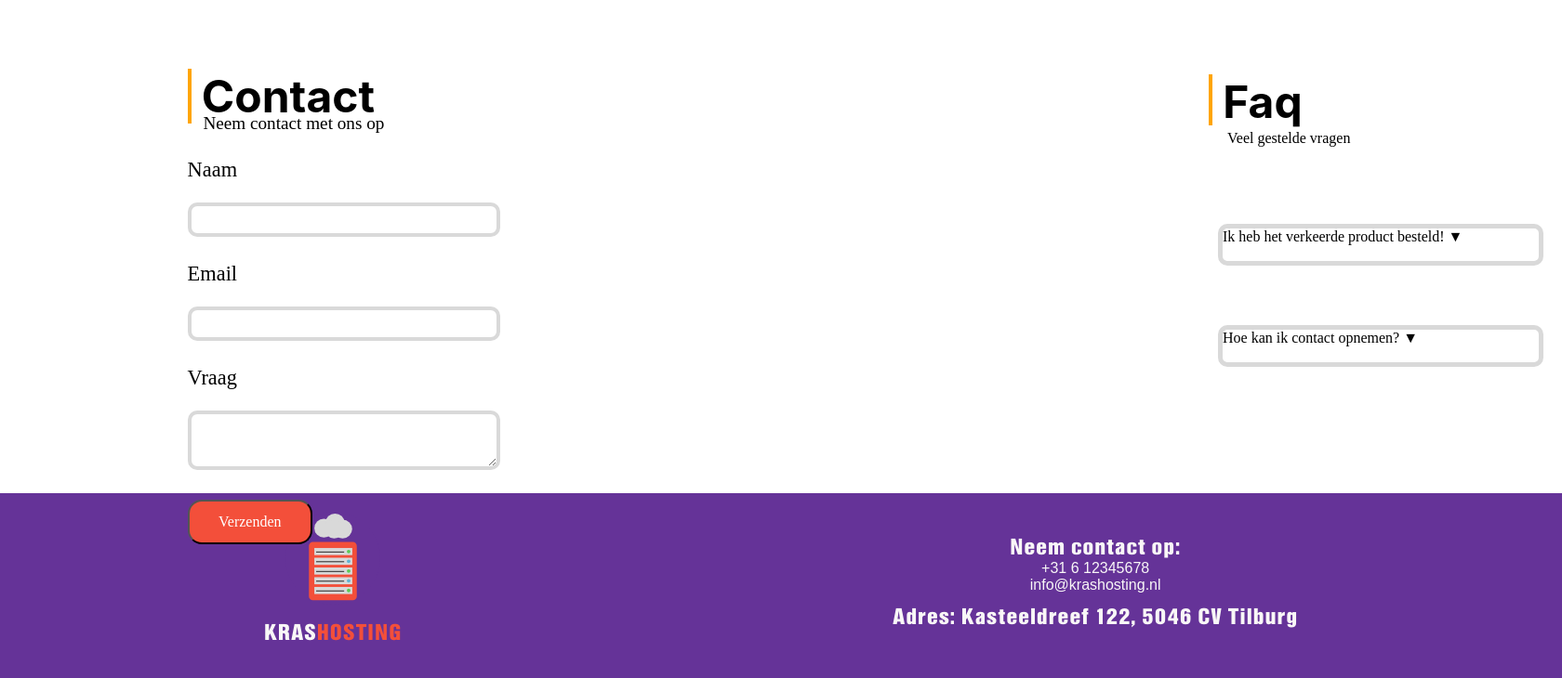
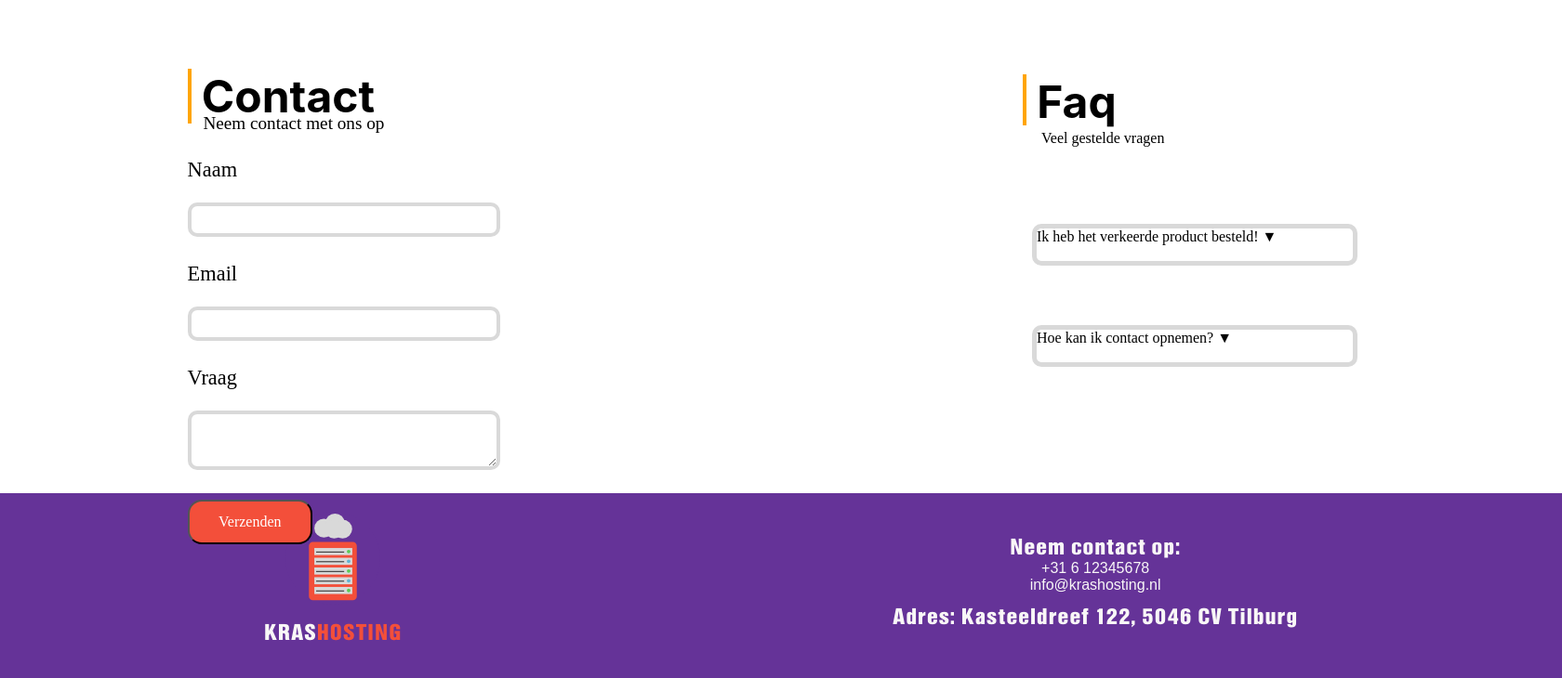
Before and after one commit to TiesOnKip/krashosting, a PHP site: page /contact.php in a window 1680 px wide. Shown: the part 70-800 px from the top of the page at 93% size. Run offline with PHP 8.4, Linux system fonts and the light colour scheme; some web fonts are replaced.

Commit message:
mini aanpassing aan contact

```diff
--- a/src/css/contact.css
+++ b/src/css/contact.css
@@ -329,14 +329,14 @@ h1 {
         width: 200px;
         height: 55px;
         top: 150px;
-        left: 1300px;
+        left: 1100px;
         font-size: 48px;
     }
 
     .faqText {
         width: 15%;
         top: 210px;
-        left: 1320px;
+        left: 1120px;
         font-size: 16px;
     }
 
@@ -344,7 +344,7 @@ h1 {
         width: 350px;
         height: 45px;
         top: 311px;
-        left: 1310px;
+        left: 1110px;
         font-size: 16px;
     }
 
@@ -352,7 +352,7 @@ h1 {
         width: 350px;
         height: 45px;
         top: 365px;
-        left: 1310px;
+        left: 1110px;
         font-size: 14px;
     }
 
@@ -360,7 +360,7 @@ h1 {
         width: 350px;
         height: 45px;
         top: 420px;
-        left: 1310px;
+        left: 1110px;
         font-size: 16px;
     }
 
@@ -368,7 +368,7 @@ h1 {
         width: 350px;
         height: 100px;
         top: 480px;
-        left: 1310px;
+        left: 1110px;
         font-size: 16px;
     }
 }
```
